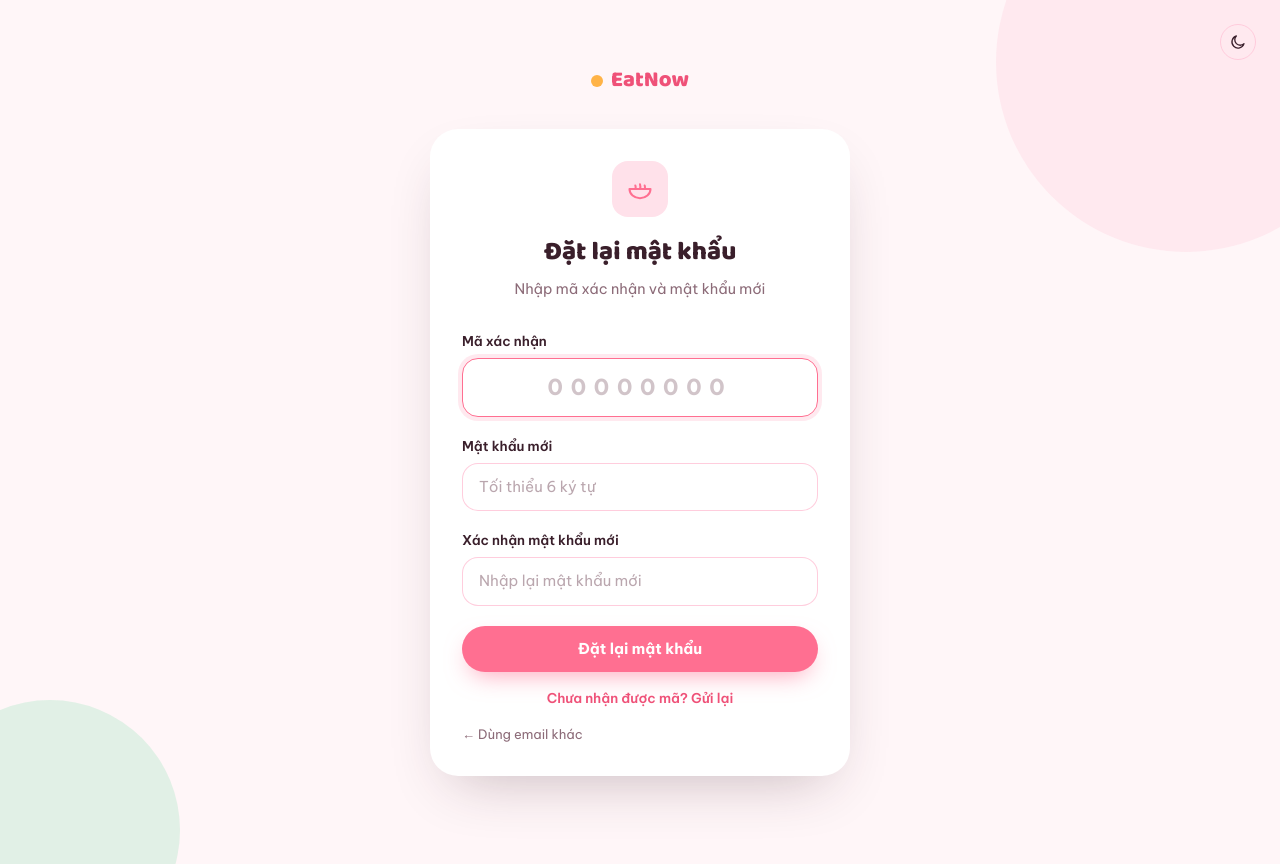
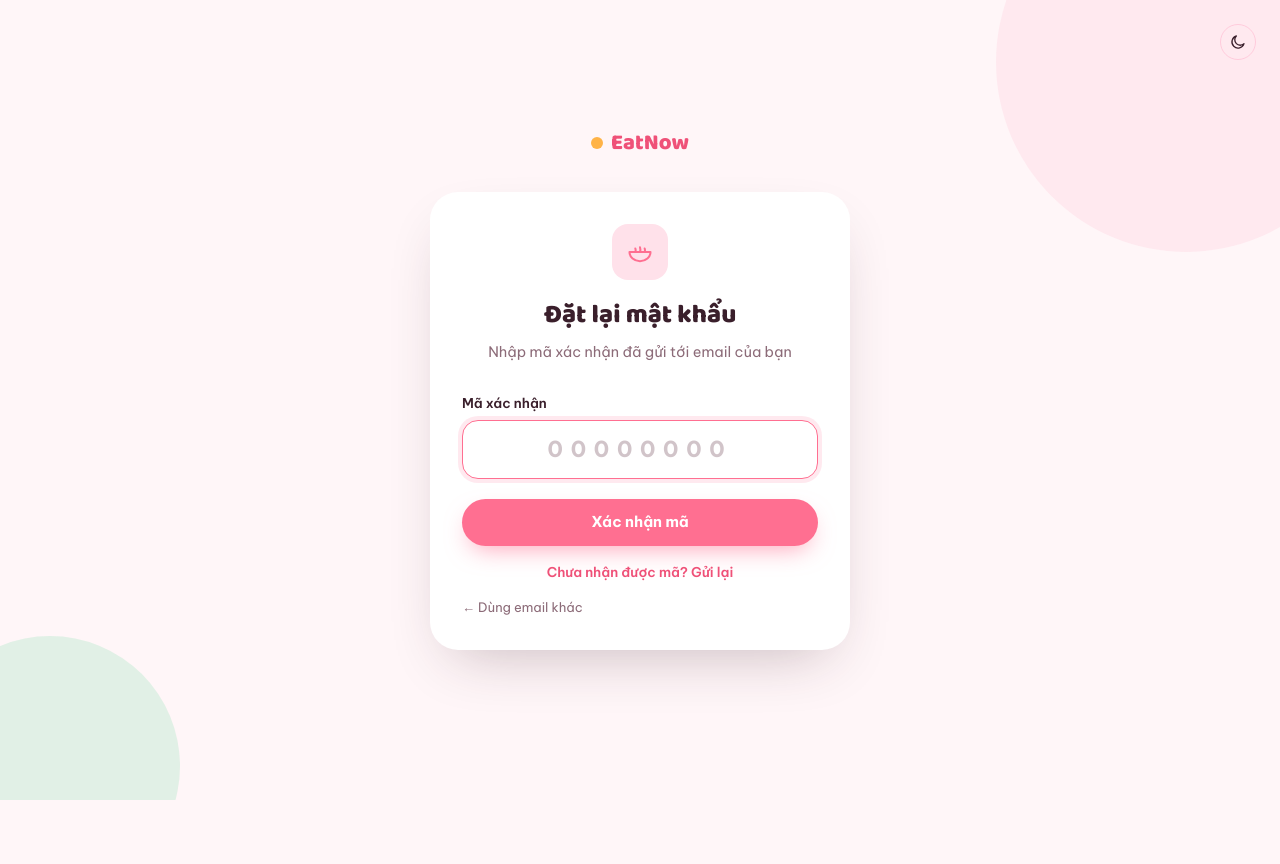
Before and after one commit to kurumi-hub/Umami, a Next.js app: page /auth/reset-password in a window 1280 px wide. After the commit the page ends 800 px from the top, so only its background shows below. Built offline with nearby package versions, Linux system fonts and the light colour scheme.

Commit message:
auth update 3

```diff
--- a/src/app/auth/actions.ts
+++ b/src/app/auth/actions.ts
@@ -167,14 +167,44 @@ export async function resendResetOtp(email: string): Promise<AuthState> {
   return null;
 }
 
-export async function resetPasswordWithOtp(
+export type VerifyResetOtpState = {
+  error?: string;
+  verified?: boolean;
+} | null;
+
+// Bước 1: chỉ xác minh mã OTP. Nếu đúng, phiên "recovery" được thiết lập
+// (qua cookie) và verified=true được trả về để client mới cho hiện form
+// đổi mật khẩu — không cho nhập mật khẩu mới trước khi mã đã đúng.
+export async function verifyResetOtp(
+  _prevState: VerifyResetOtpState,
+  formData: FormData
+): Promise<VerifyResetOtpState> {
+  const supabase = await createClient();
+
+  const email = String(formData.get("email") || "").trim();
+  const token = String(formData.get("token") || "").trim();
+
+  const { error } = await supabase.auth.verifyOtp({
+    email,
+    token,
+    type: "recovery",
+  });
+
+  if (error) {
+    return { error: "Mã xác nhận không đúng hoặc đã hết hạn." };
+  }
+
+  return { verified: true };
+}
+
+// Bước 2: đổi mật khẩu, chỉ được gọi sau khi verifyResetOtp() đã thành
+// công ở trên (dựa vào phiên "recovery" hiện có, không cần token nữa).
+export async function resetPassword(
   _prevState: AuthState,
   formData: FormData
 ): Promise<AuthState> {
   const supabase = await createClient();
 
-  const email = String(formData.get("email") || "").trim();
-  const token = String(formData.get("token") || "").trim();
   const password = String(formData.get("password") || "");
   const confirmPassword = String(formData.get("confirmPassword") || "");
 
@@ -186,21 +216,17 @@ export async function resetPasswordWithOtp(
     return { error: "Xác nhận mật khẩu không khớp." };
   }
 
-  // Xác minh mã OTP để mở phiên "recovery", sau đó mới được phép đổi
-  // mật khẩu bằng updateUser().
-  const { error: otpError } = await supabase.auth.verifyOtp({
-    email,
-    token,
-    type: "recovery",
-  });
+  const {
+    data: { user },
+  } = await supabase.auth.getUser();
 
-  if (otpError) {
-    return { error: "Mã xác nhận không đúng hoặc đã hết hạn." };
+  if (!user) {
+    return { error: "Phiên xác minh đã hết hạn, vui lòng nhập lại mã." };
   }
 
-  const { error: updateError } = await supabase.auth.updateUser({ password });
+  const { error } = await supabase.auth.updateUser({ password });
 
-  if (updateError) {
+  if (error) {
     return { error: "Không thể đặt lại mật khẩu, vui lòng thử lại." };
   }
 
--- a/src/app/auth/reset-password/ResetPasswordForm.tsx
+++ b/src/app/auth/reset-password/ResetPasswordForm.tsx
@@ -1,18 +1,34 @@
 "use client";
 
-import { useActionState, useState } from "react";
+import { useActionState, useEffect, useState } from "react";
 import Link from "next/link";
-import { resetPasswordWithOtp, resendResetOtp } from "@/app/auth/actions";
+import {
+  verifyResetOtp,
+  resetPassword,
+  resendResetOtp,
+} from "@/app/auth/actions";
 import AuthField from "@/app/auth/AuthField";
 
 export default function ResetPasswordForm({ email }: { email: string }) {
-  const [state, formAction, pending] = useActionState(
-    resetPasswordWithOtp,
+  const [step, setStep] = useState<"otp" | "password">("otp");
+
+  const [otpState, otpAction, otpPending] = useActionState(
+    verifyResetOtp,
     null
   );
+  const [pwState, pwAction, pwPending] = useActionState(resetPassword, null);
+
   const [resendState, setResendState] = useState<
     "idle" | "sending" | "sent"
   >("idle");
+
+  // Mã đúng -> phiên "recovery" đã được thiết lập -> mới cho hiện form
+  // đổi mật khẩu mới.
+  useEffect(() => {
+    if (otpState?.verified) {
+      setStep("password");
+    }
+  }, [otpState]);
 
   async function handleResend() {
     setResendState("sending");
@@ -20,8 +36,9 @@ export default function ResetPasswordForm({ email }: { email: string }) {
     setResendState("sent");
   }
 
+  if (step === "otp") {
     return (
-    <form action={formAction} className="flex flex-col gap-4">
+      <form action={otpAction} className="flex flex-col gap-4">
         <input type="hidden" name="email" value={email} />
 
         <label className="block text-left">
@@ -41,33 +58,18 @@ export default function ResetPasswordForm({ email }: { email: string }) {
           />
         </label>
 
-      <AuthField
-        label="Mật khẩu mới"
-        name="password"
-        type="password"
-        placeholder="Tối thiểu 6 ký tự"
-        autoComplete="new-password"
-      />
-      <AuthField
-        label="Xác nhận mật khẩu mới"
-        name="confirmPassword"
-        type="password"
-        placeholder="Nhập lại mật khẩu mới"
-        autoComplete="new-password"
-      />
-
-      {state?.error && (
+        {otpState?.error && (
           <p className="rounded-xl bg-pink-50 px-3.5 py-2.5 text-[13.5px] font-medium text-pink-600">
-          {state.error}
+            {otpState.error}
           </p>
         )}
 
         <button
           type="submit"
-        disabled={pending}
+          disabled={otpPending}
           className="mt-1 inline-flex items-center justify-center rounded-full bg-pink-500 px-6 py-3 text-[15px] font-bold text-white shadow-[0_10px_24px_-8px_rgba(255,111,145,0.65)] transition-transform hover:-translate-y-0.5 disabled:opacity-60 disabled:hover:translate-y-0"
         >
-        {pending ? "Đang lưu..." : "Đặt lại mật khẩu"}
+          {otpPending ? "Đang kiểm tra..." : "Xác nhận mã"}
         </button>
 
         <button
@@ -90,3 +92,41 @@ export default function ResetPasswordForm({ email }: { email: string }) {
       </form>
     );
   }
+
+  return (
+    <form action={pwAction} className="flex flex-col gap-4">
+      <p className="rounded-xl bg-mint/20 px-3.5 py-2.5 text-center text-[13.5px] font-medium text-emerald-700">
+        Mã xác nhận đúng. Nhập mật khẩu mới của bạn.
+      </p>
+
+      <AuthField
+        label="Mật khẩu mới"
+        name="password"
+        type="password"
+        placeholder="Tối thiểu 6 ký tự"
+        autoComplete="new-password"
+      />
+      <AuthField
+        label="Xác nhận mật khẩu mới"
+        name="confirmPassword"
+        type="password"
+        placeholder="Nhập lại mật khẩu mới"
+        autoComplete="new-password"
+      />
+
+      {pwState?.error && (
+        <p className="rounded-xl bg-pink-50 px-3.5 py-2.5 text-[13.5px] font-medium text-pink-600">
+          {pwState.error}
+        </p>
+      )}
+
+      <button
+        type="submit"
+        disabled={pwPending}
+        className="mt-1 inline-flex items-center justify-center rounded-full bg-pink-500 px-6 py-3 text-[15px] font-bold text-white shadow-[0_10px_24px_-8px_rgba(255,111,145,0.65)] transition-transform hover:-translate-y-0.5 disabled:opacity-60 disabled:hover:translate-y-0"
+      >
+        {pwPending ? "Đang lưu..." : "Đặt lại mật khẩu"}
+      </button>
+    </form>
+  );
+}
--- a/src/app/auth/reset-password/page.tsx
+++ b/src/app/auth/reset-password/page.tsx
@@ -13,8 +13,8 @@ export default async function ResetPasswordPage({
       title="Đặt lại mật khẩu"
       subtitle={
         email
-          ? `Nhập mã 8 số đã gửi tới ${email} và mật khẩu mới`
-          : "Nhập mã xác nhận và mật khẩu mới"
+          ? `Nhập mã 8 số đã gửi tới ${email}`
+          : "Nhập mã xác nhận đã gửi tới email của bạn"
       }
       footer={null}
     >
```
Lines whose indentation alone changed are shown as unchanged.
